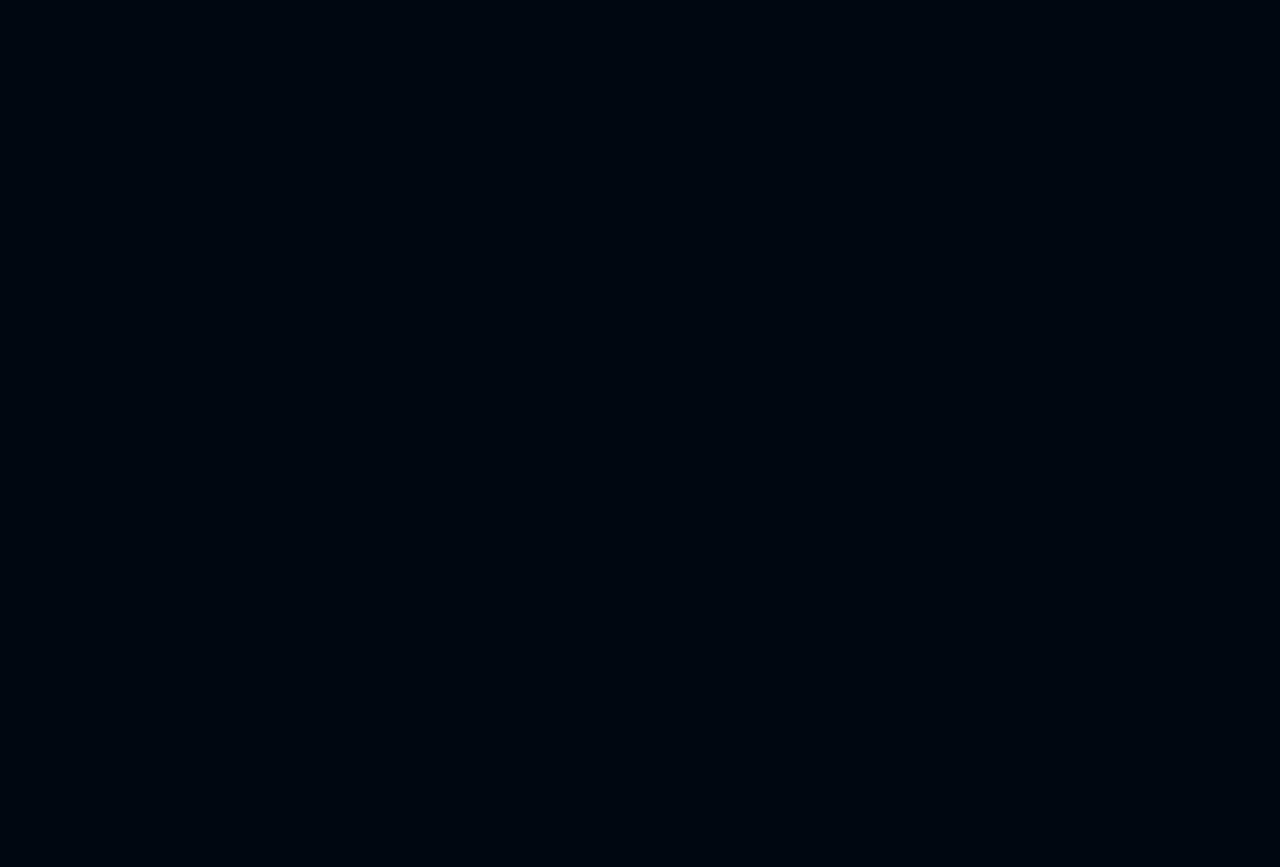
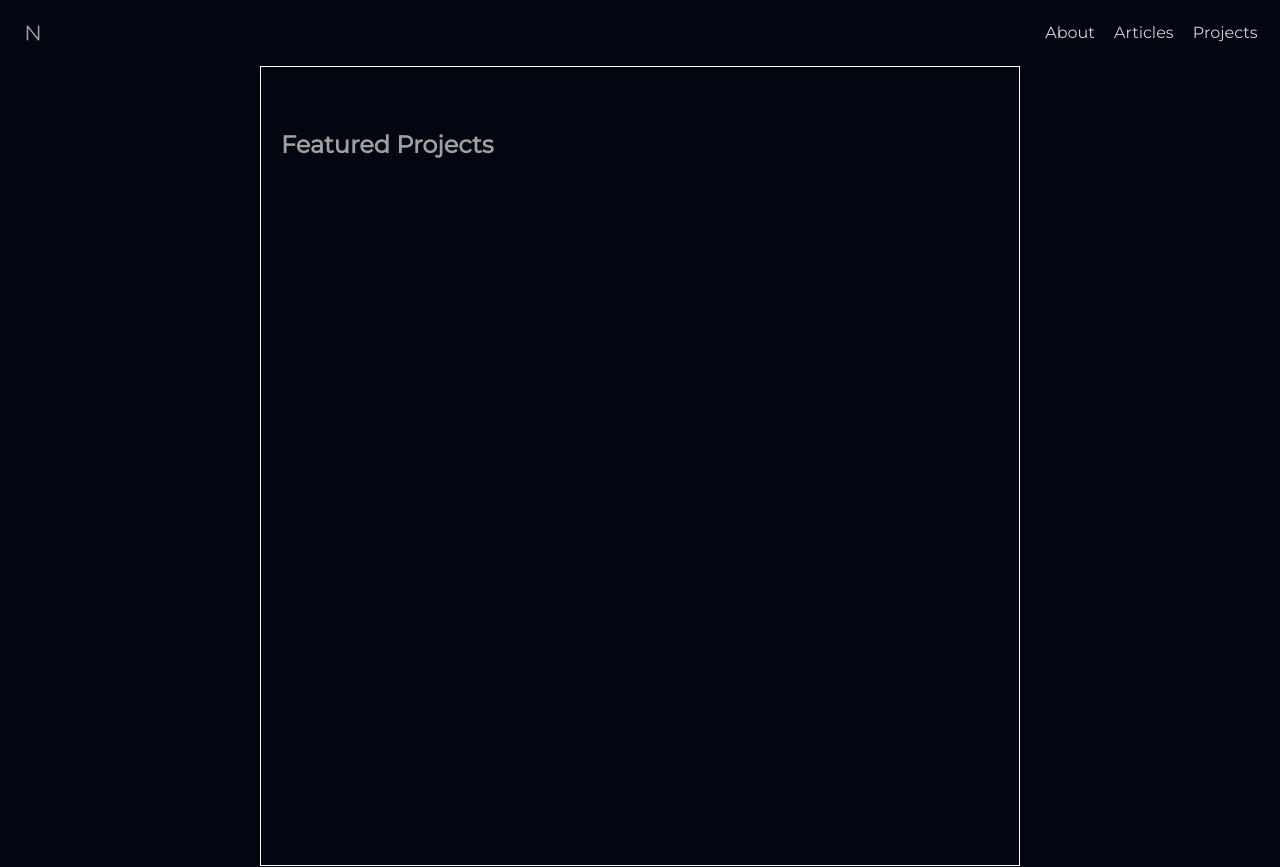
Before and after one commit to Nathan-rs/portfolio, a Vue app: page /projects in a window 1280 px wide. Before the commit this address had no page. Shown: the top 867 px of the page. Before the commit the page ends 800 px from the top, so only its background shows below. Built offline with nearby package versions, Linux system fonts and the light colour scheme.

Commit message:
feat:criado a view projects para listagem de projetos ja feitos

```diff
--- a/src/routes/index.js
+++ b/src/routes/index.js
@@ -3,11 +3,13 @@ import { createWebHistory, createRouter } from "vue-router"
 import HomeView from "../views/HomeView.vue"
 import AboutView from "../views/AboutView.vue"
 import ArticleView from "../views/ArticleView.vue"
+import ProjectView from "../views/ProjectView.vue"
 
 const routes = [
     { path: '/', component: HomeView },
     { path: '/about', component: AboutView },
     { path: '/articles', component: ArticleView },
+    { path: '/projects', component: ProjectView },
 ]
 
 const router = createRouter({
--- /dev/null
+++ b/src/views/ProjectView.vue
@@ -0,0 +1,39 @@
+<script setup>
+import NavBar from "../components/NavBar.vue";
+import FooterMenu from "../components/FooterMenu.vue";
+</script>
+
+<template>
+    <div class="container">
+        <NavBar />
+        <main class="content-projects">
+            <h2>Featured Projects</h2>
+            <ul class="projects">
+                <li class="item-project">
+
+                </li>
+            </ul>
+        </main>
+        <FooterMenu />
+    </div>
+</template>
+
+<style scoped>
+
+.content-projects {
+    display: block;
+    width: 760px;
+    min-height: 100vh;
+    margin: 0 auto;
+    padding: 0px 20px;
+    border: 1px solid #fff;
+}
+
+.content-projects h2 {
+    margin: 60px 0 0;
+    font-size: 24px;
+    font-weight: bold;
+    color: var(--text-color-muted);
+}
+
+</style>
```
